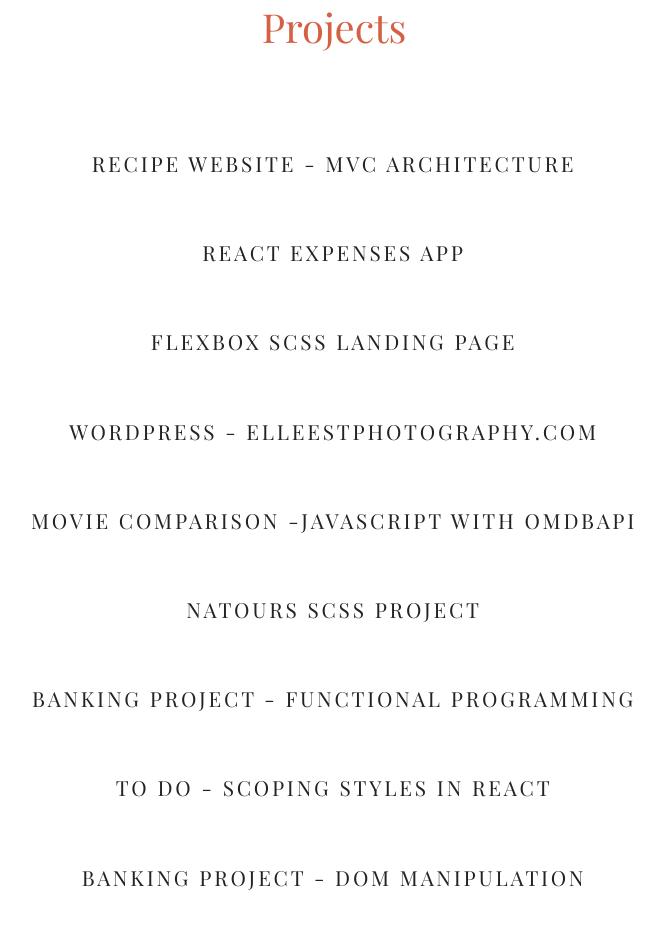
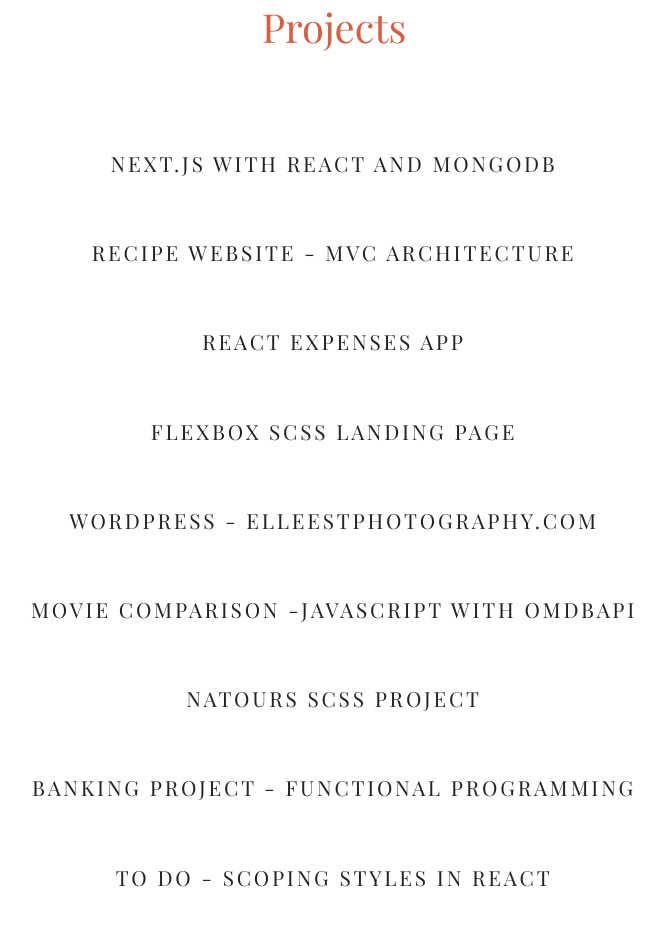
Before and after one commit to thegirlyoucallryan/Front-end-dev-portfolio, a plain HTML site: page index.html in a window 1280 px wide. Shown: the part 2013-2942 px from the top of the page, without its empty margins (306-971 px from the left). Drawn offline with nearby package versions, Linux system fonts and the light colour scheme; a web font is replaced by a local one.

Commit message:
add next.js/mongodb project

```diff
--- a/index.html
+++ b/index.html
@@ -107,6 +107,7 @@
       <h1>Projects</h1>
       <!--    <a href="https://meet-up-react.netlify.app/" target="_blank">React-App-Meetups</a> -->
 
+      <a class='from-top' href="https://nextjsmeetups.netlify.app/" target="_blank">Next.js with React and MongoDB</a>
       <a class='from-top' href="https://forkify-mvc-recipe.netlify.app/" target="_blank">Recipe Website - MVC architecture</a>
       <a class='from-top' href="https://reactjs-expenses-app.netlify.app" target="_blank">React Expenses App</a>
       <a class='from-top' href="https://trillo-flexbox-scss.netlify.app/" target="_blank">FlexBox SCSS landing page</a>
```
